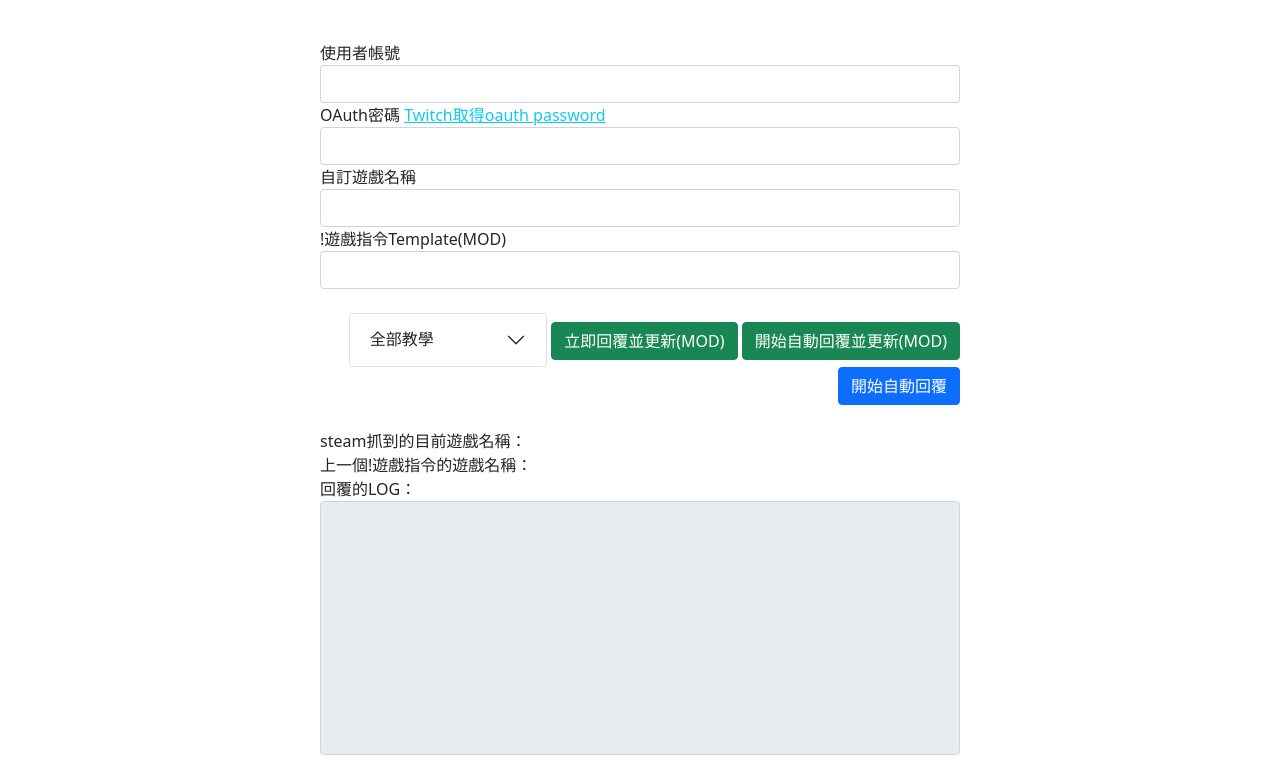
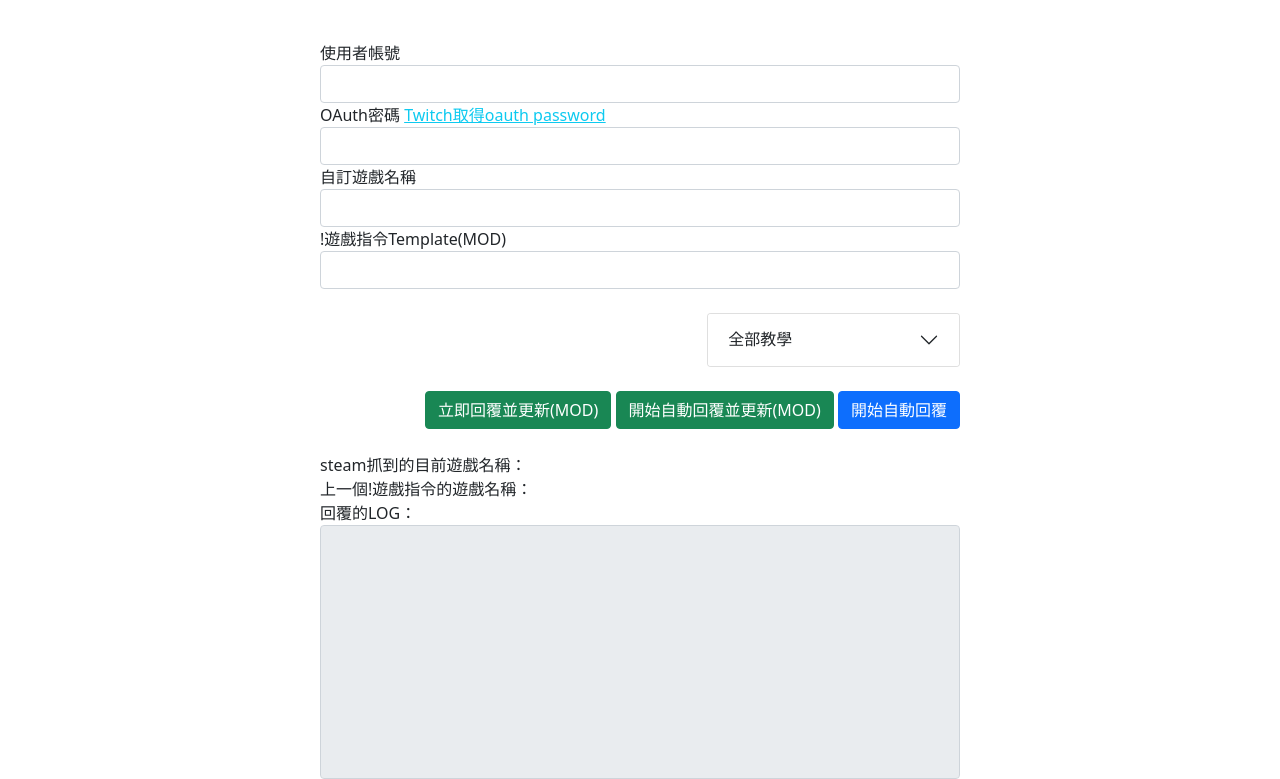
Before and after one commit to marsantony/TwitchSelfReply, a plain HTML site: page index.html in a window 1280 px wide. Shown: the part 63-842 px from the top of the page. Before the commit the page ends 818 px from the top, so only its background shows below. Drawn offline with nearby package versions, Linux system fonts and the light colour scheme.

Commit message:
教學UI調整

```diff
--- a/index.html
+++ b/index.html
@@ -71,8 +71,9 @@
 
         <br />
         <div class="form-group" style="text-align:right;">
-
-            <div class="accordion" style=" display: inline-grid; width:31%;">
+            <div class="row">
+                <div class="col-7"></div>
+                <div class="accordion col-5">
                     <div class="accordion-item">
                         <h2 class="accordion-header" id="headingOne">
                             <button class="accordion-button collapsed" type="button" data-bs-toggle="collapse" data-bs-target="#collapseOne" aria-expanded="false" aria-controls="collapseOne">
@@ -90,7 +91,8 @@
                         </div>
                     </div>
                 </div>
-
+            </div>
+            <br/>
             <input type="button" id="immediatelyReplyMOD" class="btn btn-success" value="立即回覆並更新(MOD)">
 
             <input type="button" id="autoReplyMOD" class="btn btn-success" value="開始自動回覆並更新(MOD)" />
```
Lines whose indentation alone changed are shown as unchanged.
